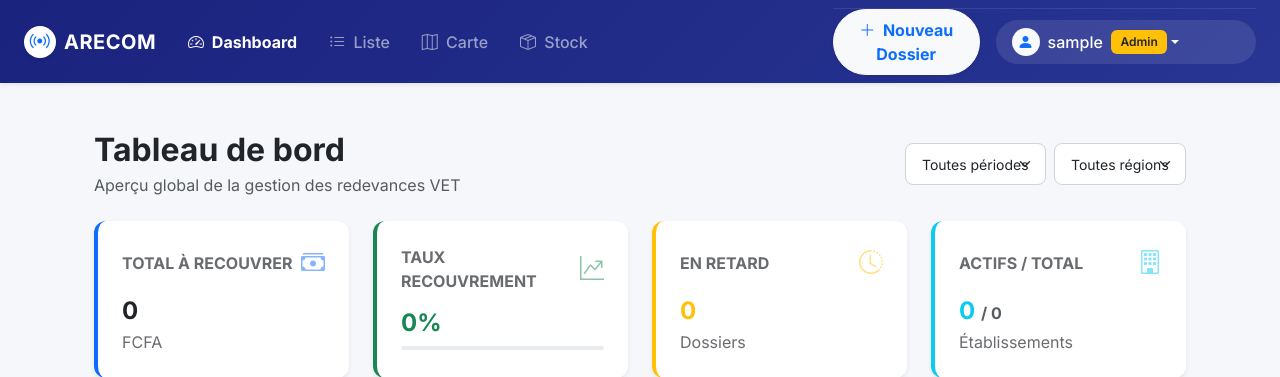
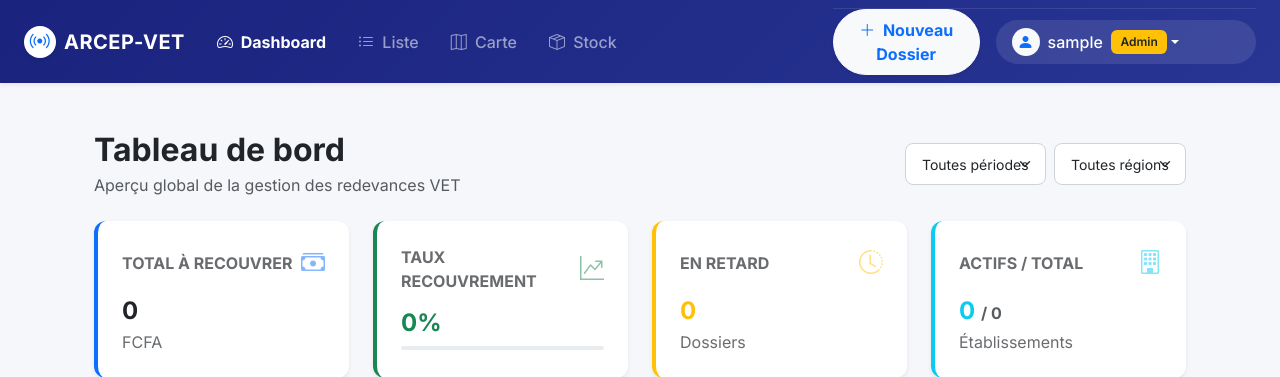
Before and after one commit to AlMezui241/arecom-vet, a Django app: page / in a window 1280 px wide. Shown: the top 377 px of the page. Run offline with Django 5.2, Linux system fonts and the light colour scheme; the visitor is signed in with stand-in values (Sample User, id 1); data that the repository does not hold is empty; some libraries are stand-ins or nearby versions.

Commit message:
Update base.html

```diff
--- a/templates/base.html
+++ b/templates/base.html
@@ -21,7 +21,7 @@
         <div class="bg-white text-primary rounded-circle d-flex align-items-center justify-content-center me-2 shadow-sm" style="width: 32px; height: 32px;">
           <i class="bi bi-broadcast"></i>
         </div>
-        <span class="d-none d-sm-inline">ARECOM</span><span class="d-inline d-sm-none">ARCEP-VET</span>
+        <span class="d-none d-sm-inline">ARCEP-VET</span><span class="d-inline d-sm-none">ARCEP-VET</span>
       </a>
 
       <div class="d-flex align-items-center d-lg-none">
```
